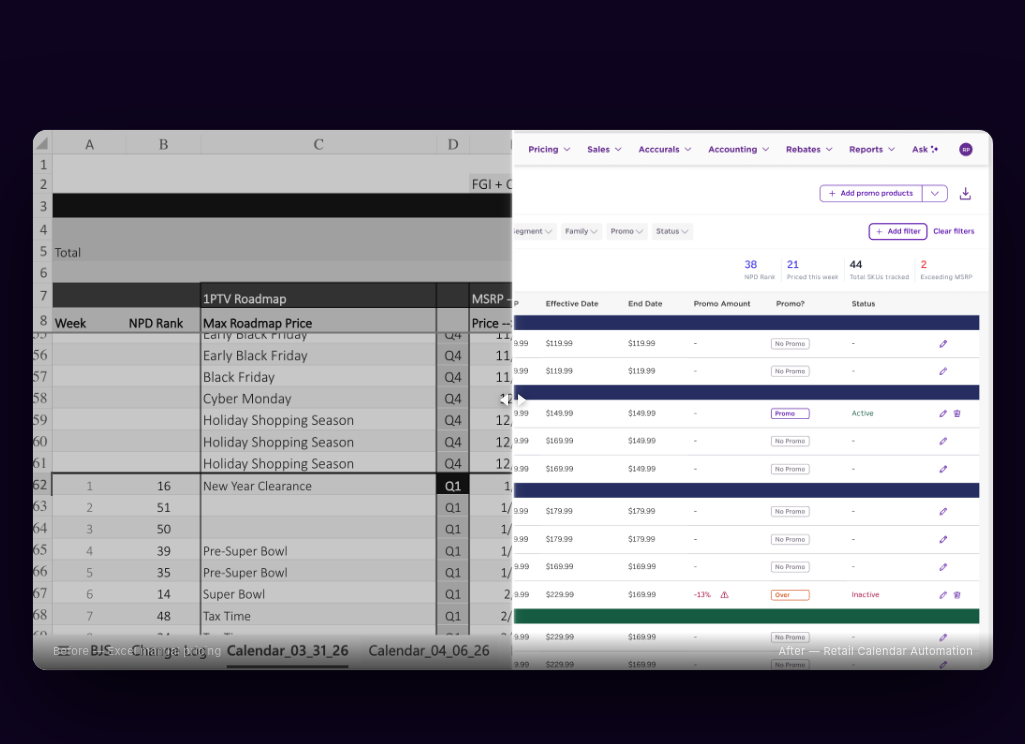
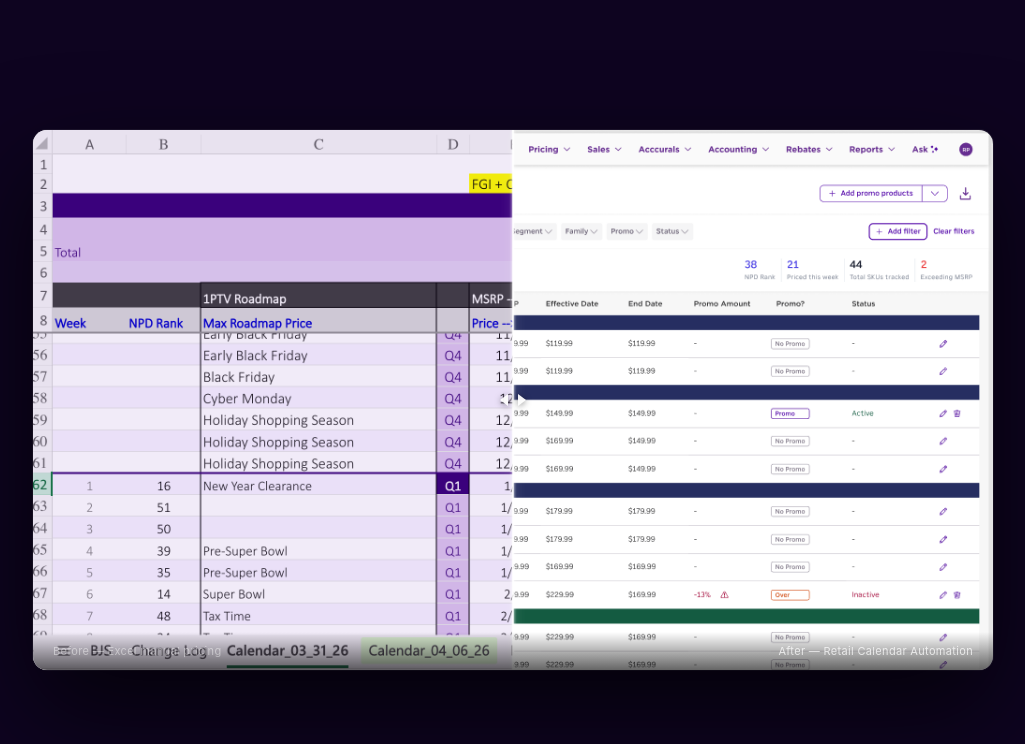
Before and after one commit to yangshica-oasis/Portfolio, a plain HTML site: page wipe-animation.html in a window 1280 px wide. Shown: the whole page, without its empty margins (127-1152 px from the left). Drawn offline with Linux system fonts and the light colour scheme.

Commit message:
Replace grey tint with #5407AA 8% purple overlay on before side

```diff
--- a/wipe-animation.html
+++ b/wipe-animation.html
@@ -46,13 +46,17 @@
   /* After: normal color, full width, sits below */
   .layer-after { z-index: 1; }
 
-  /* Before: grey, sits on top, clipped to left portion */
+  /* Before: purple-tinted, sits on top, clipped to left portion */
   .layer-before {
     z-index: 2;
     clip-path: inset(0 50% 0 0);
   }
-  .layer-before img {
-    filter: grayscale(1) brightness(0.78);
+  .layer-before::after {
+    content: '';
+    position: absolute;
+    inset: 0;
+    background: rgba(84, 7, 170, 0.08);
+    pointer-events: none;
   }
 
   /* Wipe line */
```
